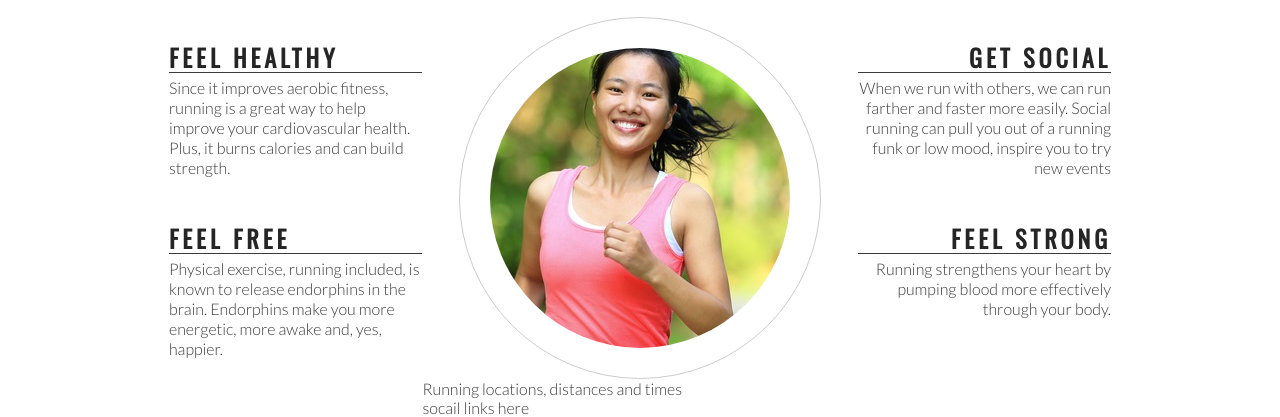
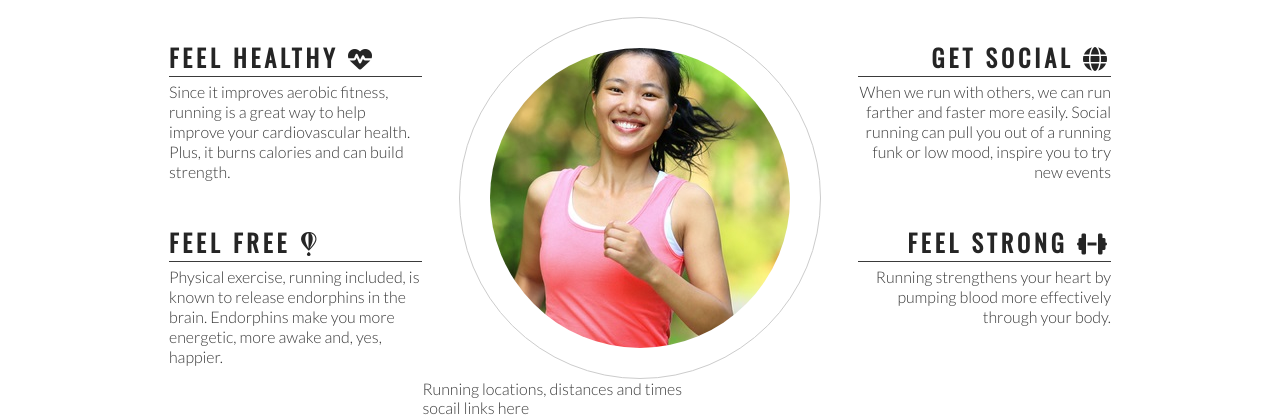
Before and after one commit to md-ash-dot/love-running, a plain HTML site: page index.html in a window 1280 px wide. Shown: the part 764-1181 px from the top of the page. Drawn offline with nearby package versions, Linux system fonts and the light colour scheme.

Commit message:
Add Font Awesome icons to club ethos section

```diff
--- a/index.html
+++ b/index.html
@@ -43,7 +43,7 @@
         <h2 id="welcome">Why Love Running With Us?</h2>
         <div id="left-about">
             <div class="left-about-heading">
-                <h2>Feel Healthy</h2>
+                <h2>Feel Healthy <i class="fas fa-heartbeat"></i></h2>
                 <hr>
                 <p>
                     Since it improves aerobic fitness, running is a great way to help improve your cardiovascular
@@ -51,7 +51,7 @@
                 </p>
             </div>
             <div class="left-about-heading">
-                <h2>Feel Free</h2>
+                <h2>Feel Free <i class="fab fa-fly"></i></h2>
                 <hr>
                 <p>
                     Physical exercise, running included, is known to release endorphins in the brain. Endorphins make
@@ -62,7 +62,7 @@
         </div>
         <div id="right-about">
             <div class="right-about-heading">
-                <h2>Get Social</h2>
+                <h2>Get Social <i class="fas fa-globe"></i></h2>
                 <hr>
                 <p>
                     When we run with others, we can run farther and faster more easily. Social running can pull you out
@@ -71,7 +71,7 @@
                 </p>
             </div>
             <div class="right-about-heading">
-                <h2>Feel strong</h2>
+                <h2>Feel strong <i class="fas fa-dumbbell"></i></h2>
                 <hr>
                 <p>
                     Running strengthens your heart by pumping blood more effectively through your body.
@@ -92,6 +92,9 @@
     <footer>
         socail links here
     </footer>
+
+    <!-- font awesome script -->
+    <script src="https://kit.fontawesome.com/de29d2e618.js" crossorigin="anonymous"></script>
 </body>
 
 </html>
```
